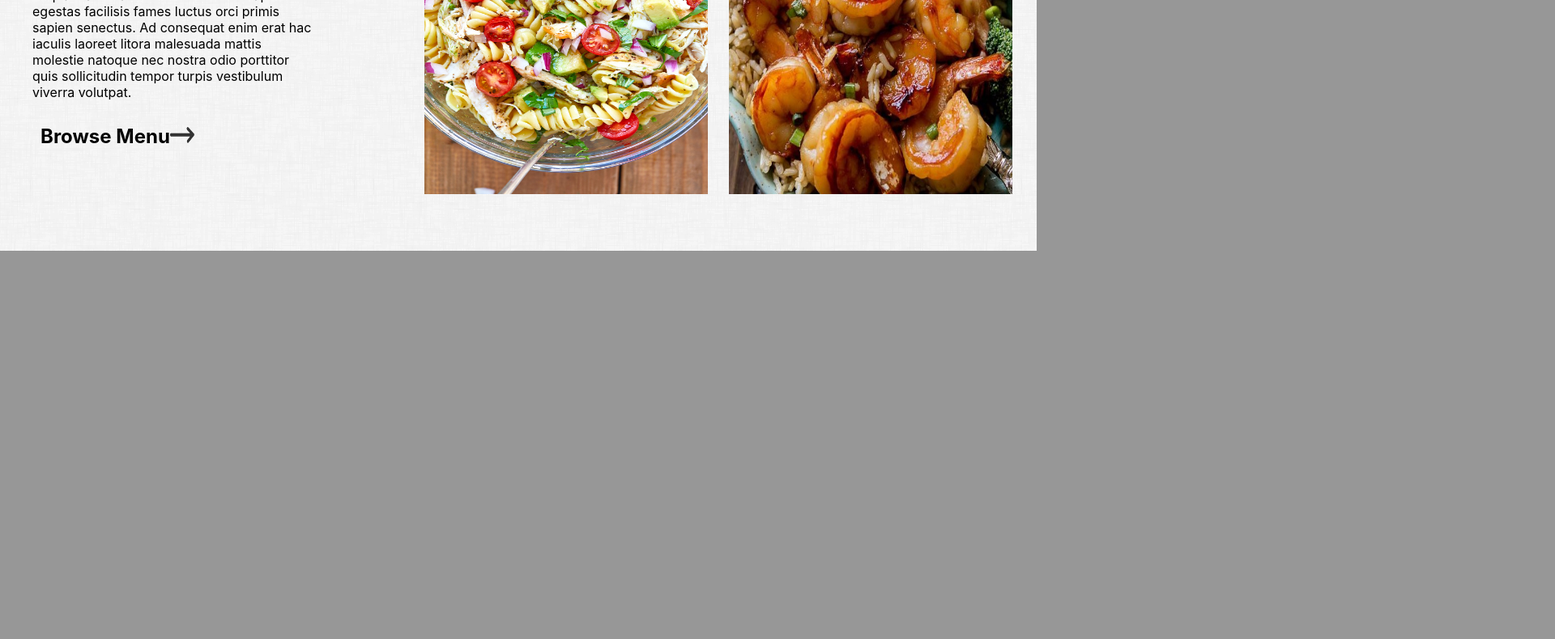
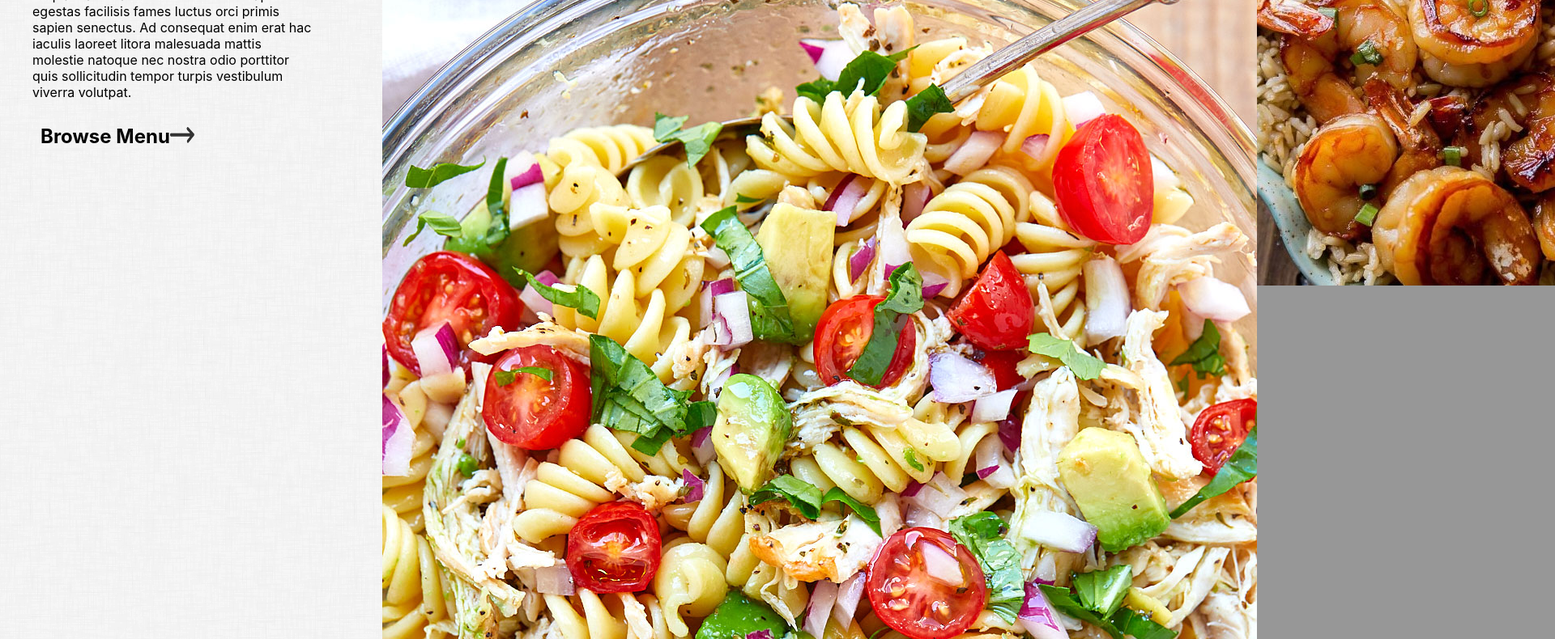
Before and after one commit to hanseway001/miHealth, a plain HTML site: page index.html in a window 1280 px wide. Shown: the part 285-1075 px from the top of the page at 81% size, 1920 px wide, since content can reach past the window. Before the commit the page ends 899 px from the top, so only its background shows below. Drawn offline with Linux system fonts and the light colour scheme.

Commit message:
new commit to test push

```diff
--- a/styles.css
+++ b/styles.css
@@ -91,8 +91,8 @@ h1 {
     font-weight: bold;
 }
   img {
-      width: 350px;
-      height: 450px;
+      /* width: 350px;
+      height: 450px; */
       /* padding: 10px; */
       /* border-radius: 80em 80em 80em 80em; */
       /* border: 2px solid whitesmoke; */
```
Lines whose indentation alone changed are shown as unchanged.
